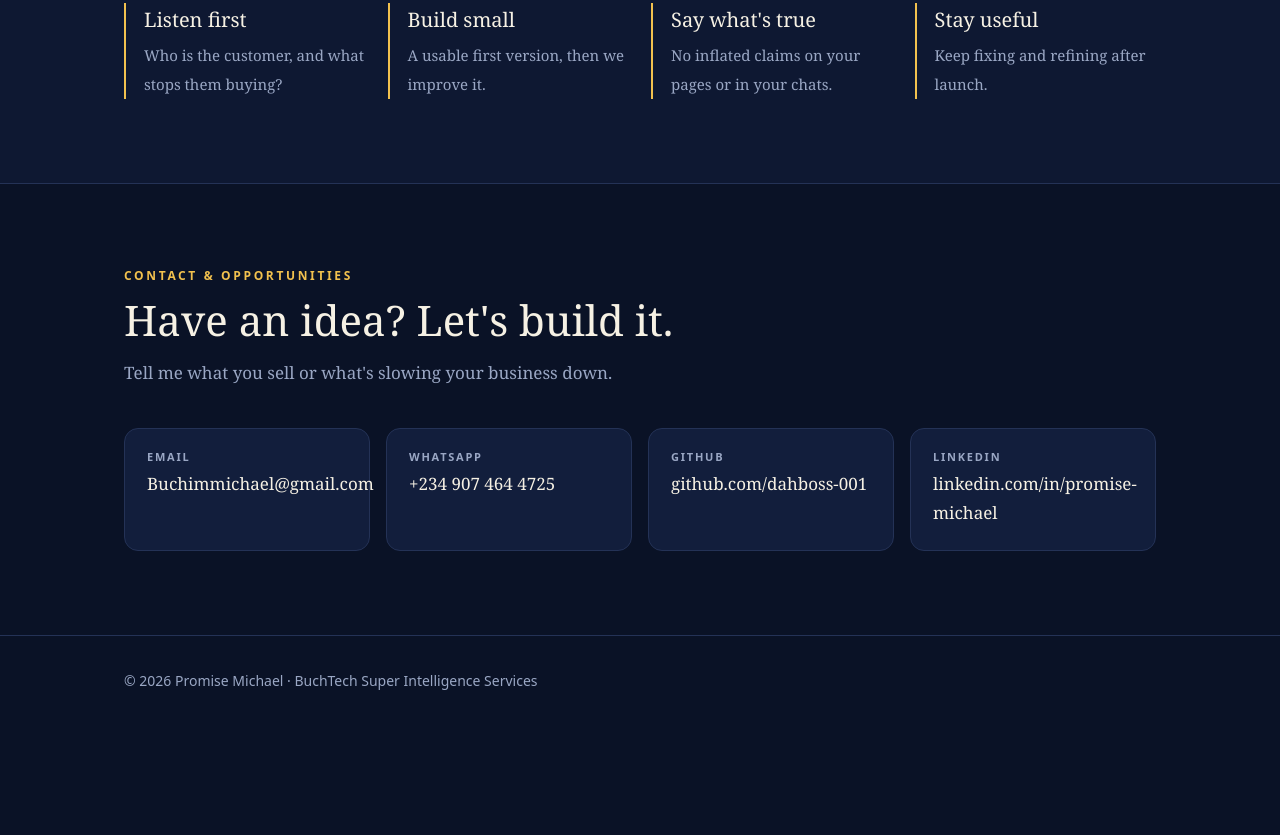
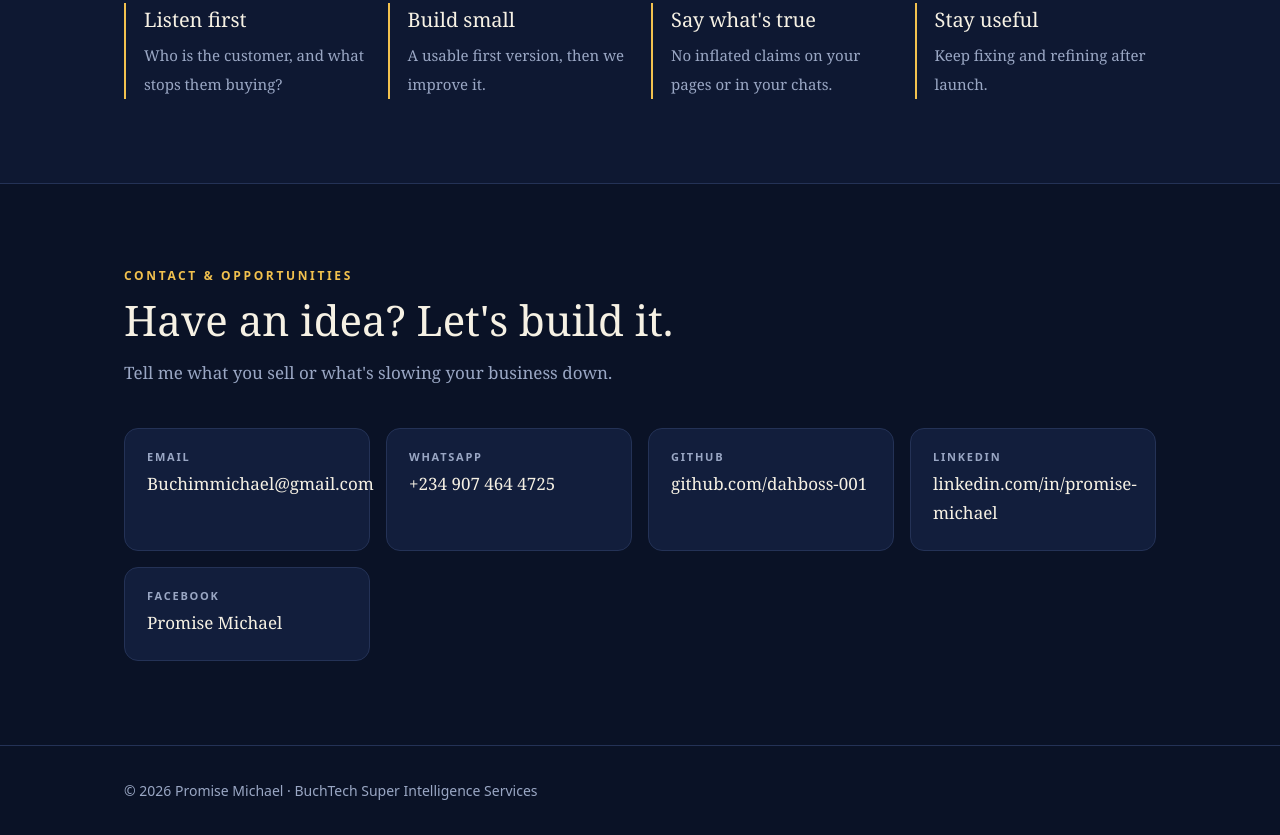
Before and after one commit to dahboss-001/promise-michael, a plain HTML site: page index.html in a window 1280 px wide. Shown: the part 3269-4104 px from the top of the page. Before the commit the page ends 3994 px from the top, so only its background shows below. Drawn offline with Linux system fonts and the light colour scheme.

Commit message:
Add Facebook

```diff
--- a/index.html
+++ b/index.html
@@ -143,6 +143,7 @@ footer{border-top:1px solid var(--line);padding:34px 0;color:var(--mute);font:14
 <a href="https://wa.me/2349074644725?text=Hi%20Promise%2C%20I%27d%20like%20to%20discuss%20a%20project."><small>WhatsApp</small>+234 907 464 4725</a>
 <a href="https://github.com/dahboss-001"><small>GitHub</small>github.com/dahboss-001</a>
 <a href="https://www.linkedin.com/in/promise-michael-a46691449"><small>LinkedIn</small>linkedin.com/in/promise-michael</a>
+<a href="https://www.facebook.com/profile.php?id=61591767990909"><small>Facebook</small>Promise Michael</a>
 </div></div></section>
 
 <footer><div class="wrap">© 2026 Promise Michael · BuchTech Super Intelligence Services</div></footer>
```
